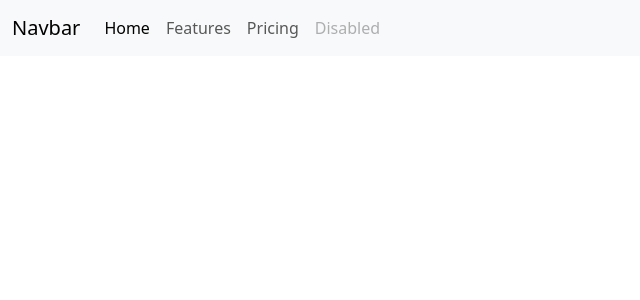
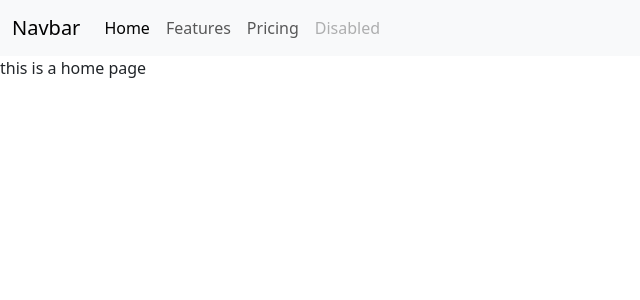
Before and after one commit to Tivanov99/Angular2024, an Angular app in the folder MobileWorld/MobileWorld/: page / in a window 1280 px wide. Shown: the top 300 px of the page, without its empty margins (0-640 px from the left). Built offline with nearby package versions, Linux system fonts and the light colour scheme.

Commit message:
start page config

```diff
--- a/MobileWorld/MobileWorld/src/app/base-page/base-page.component.html
+++ b/MobileWorld/MobileWorld/src/app/base-page/base-page.component.html
@@ -1 +1,3 @@
-<app-nav-bar></app-nav-bar>
+<app-nav-bar>
+
+</app-nav-bar>
--- a/MobileWorld/MobileWorld/src/app/base-page/base-page.component.ts
+++ b/MobileWorld/MobileWorld/src/app/base-page/base-page.component.ts
@@ -9,5 +9,7 @@ import { NavBarComponent } from '../nav-bar/nav-bar.component';
   standalone : true
 })
 export class BasePageComponent {
+  constructor() {
 
+  }
 }
--- a/MobileWorld/MobileWorld/src/app/home-page/home-page.component.html
+++ b/MobileWorld/MobileWorld/src/app/home-page/home-page.component.html
@@ -1,3 +1,3 @@
 <app-base-page>
-
 </app-base-page>
+<p>this is a home page</p>
--- a/MobileWorld/MobileWorld/src/app/home-page/home-page.component.ts
+++ b/MobileWorld/MobileWorld/src/app/home-page/home-page.component.ts
@@ -8,7 +8,7 @@ import { BasePageComponent } from '../base-page/base-page.component';
   styleUrl: './home-page.component.css',
   standalone : true
 })
-export class HomePageComponent extends BasePageComponent {
+export class HomePageComponent  extends BasePageComponent{
 
   constructor() {
     super();
--- a/MobileWorld/MobileWorld/src/index.html
+++ b/MobileWorld/MobileWorld/src/index.html
@@ -9,7 +9,6 @@
 </head>
 <body>
   <app-home-page>
-
   </app-home-page>
 </body>
 </html>
```
